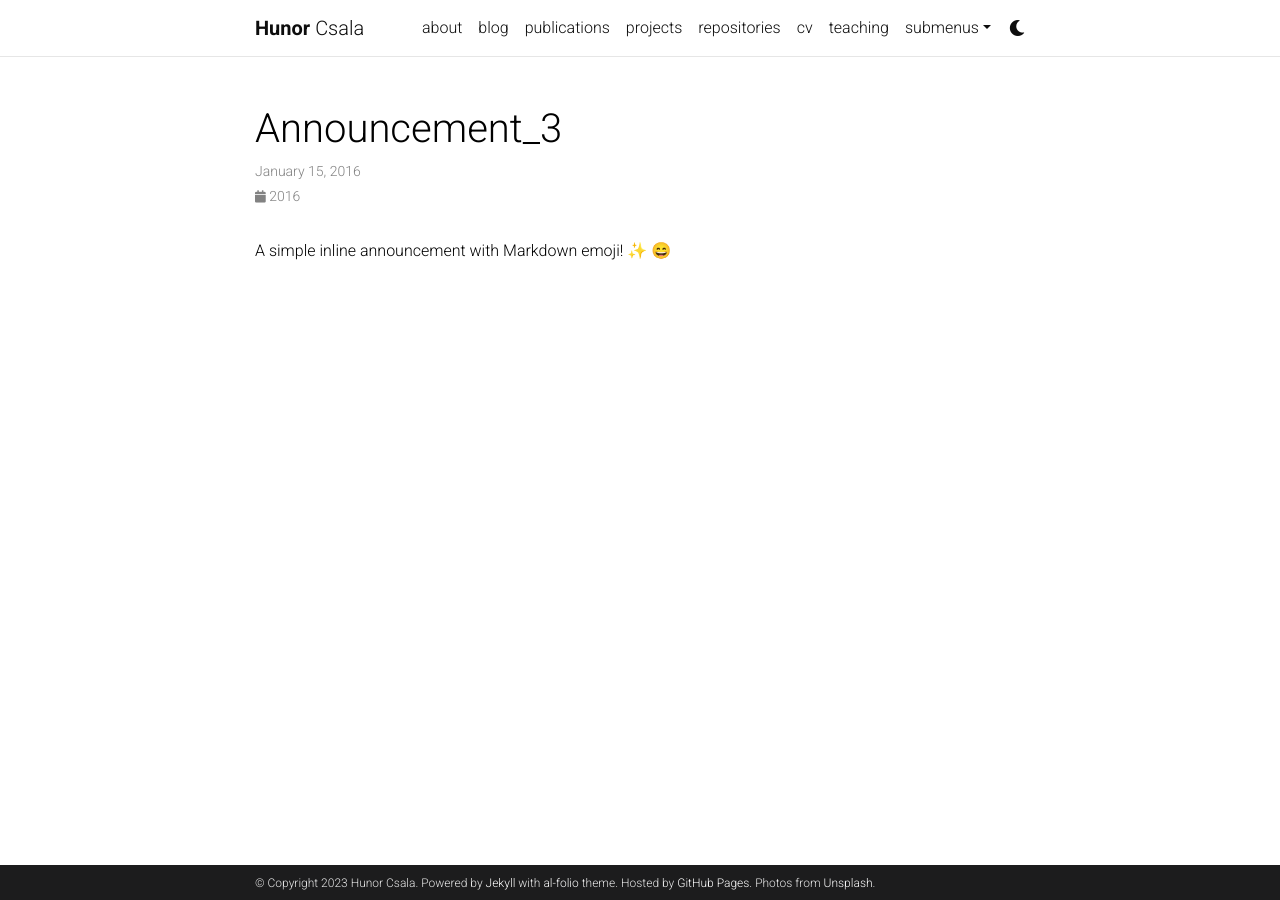
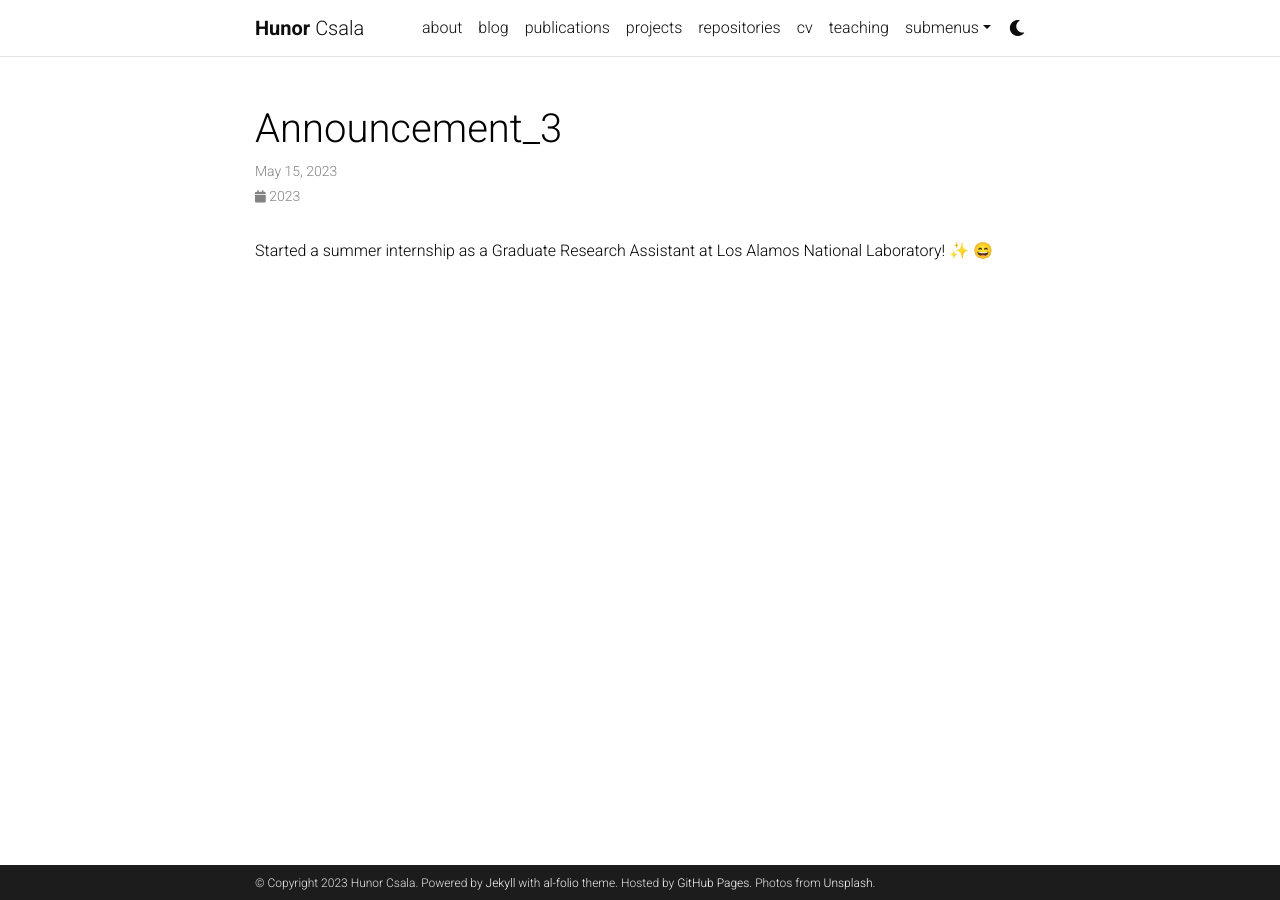
Before and after one commit to TsChala/TsChala.github.io, a Jekyll site: the page built from _news/announcement_3.md, in a window 1280 px wide. Built offline with Jekyll 4.4.1, drawn with Linux system fonts in a browser that asks for light colours; emoji names are drawn with the system emoji font; comment, search, counter and statistics services are not loaded; a style sheet for code colours, icons or effects is not loaded.

```diff
--- a/_bibliography/papers.bib
+++ b/_bibliography/papers.bib
@@ -15,4 +15,7 @@
     url = {https://doi.org/10.1063/5.0127284},
     note = {117119},
     eprint = {https://pubs.aip.org/aip/pof/article-pdf/doi/10.1063/5.0127284/16607728/117119\_1\_online.pdf},
+	code = {https://github.com/amir-cardiolab/Nonlinear-dimensionality-reduction},
+	poster = {SISSA_poster.pdf},
+	pdf = {http://www.sci.utah.edu/publications/Csa2022a/5.0127284.pdf}
 }
--- a/_config.yml
+++ b/_config.yml
@@ -19,7 +19,7 @@
 icon: ⚛️  # the emoji used as the favicon (alternatively, provide image name in /assets/img/)
 
 url: https://TsChala.github.io # the base hostname & protocol for your site
-baseurl: /al-folio # the subpath of your site, e.g. /blog/
+baseurl: # the subpath of your site, e.g. /blog/
 last_updated: false # set to true if you want to display last updated in the footer
 impressum_path:  # set to path to include impressum link in the footer, use the same path as permalink in a page, helps to conform with EU GDPR
 
--- a/_news/announcement_3.md
+++ b/_news/announcement_3.md
@@ -1,8 +1,8 @@
 ---
 layout: post
-date: 2016-01-15 07:59:00-0400
+date: 2023-05-15 07:59:00-0400
 inline: true
 related_posts: false
 ---
 
-A simple inline announcement with Markdown emoji! :sparkles: :smile:
+Started a summer internship as a Graduate Research Assistant at Los Alamos National Laboratory! :sparkles: :smile:
```
Also changed, not shown: _news/announcement_1.md (+2 -2 lines), _pages/publications.md (+1 -1 lines), 1 other file.
